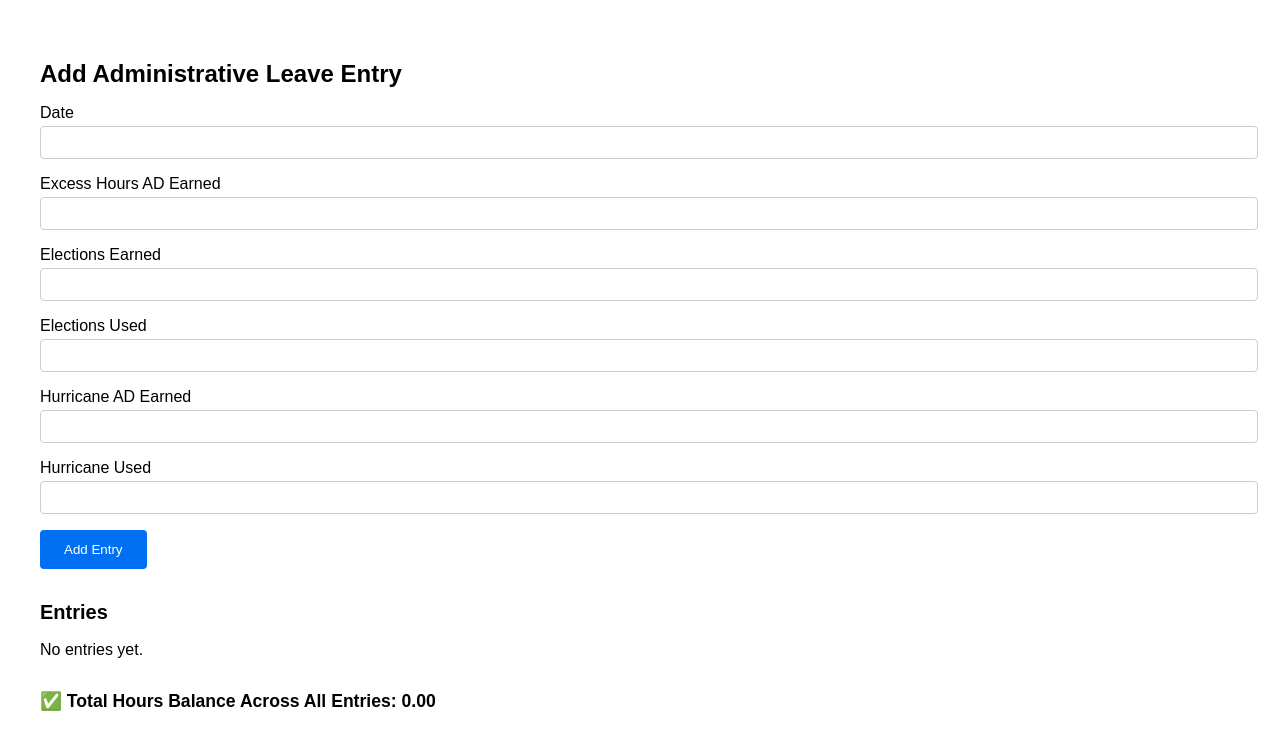
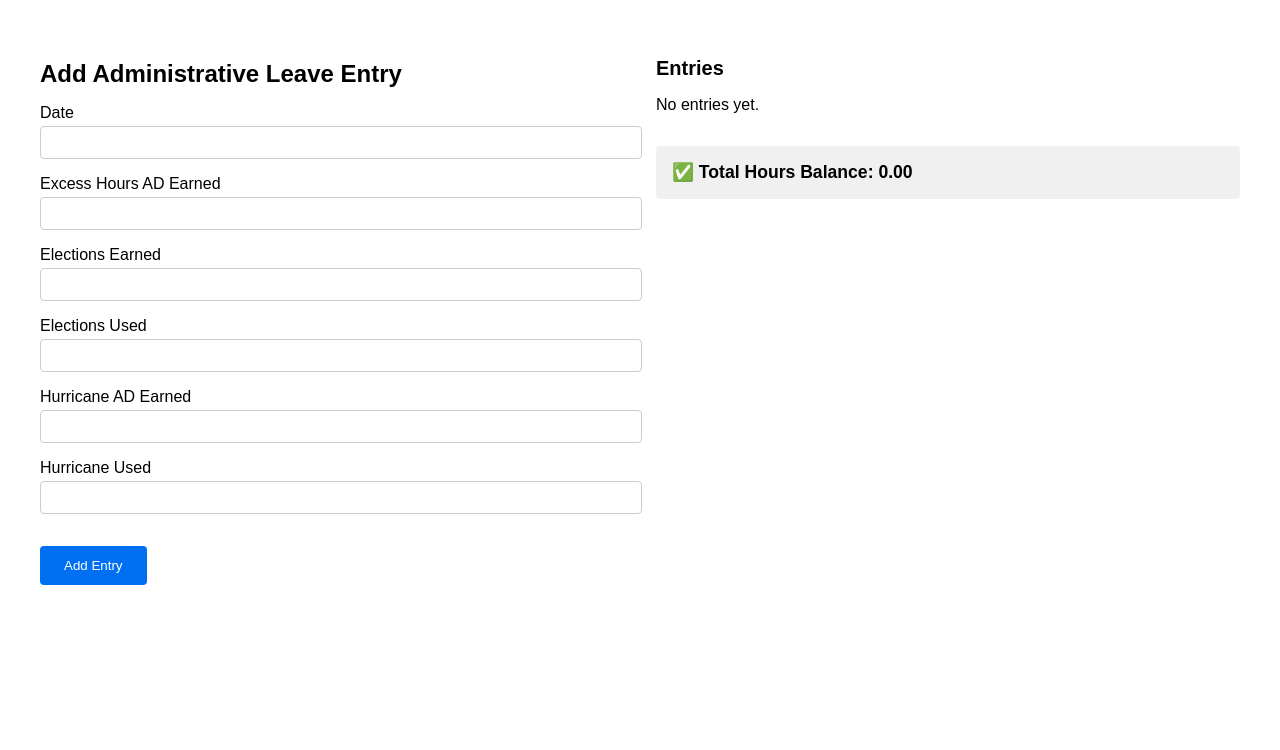
Before and after one commit to darielcd/admin-leave-tracker, a Next.js app: page / in a window 1280 px wide. Shown: the top 750 px of the page. Built offline with nearby package versions, Linux system fonts and the light colour scheme.

Commit message:
Add split view for form and entries

```diff
--- a/app/page.jsx
+++ b/app/page.jsx
@@ -35,7 +35,17 @@ export default function AdminLeaveTracker() {
   const totalBalanceSum = entries.reduce((sum, e) => sum + (e.totalBalance || 0), 0);
 
   return (
-    <div style={{ padding: "2rem", fontFamily: "sans-serif" }}>
+    <div style={{
+      display: "flex",
+      flexDirection: "row",
+      justifyContent: "space-between",
+      gap: "2rem",
+      padding: "2rem",
+      fontFamily: "sans-serif",
+      flexWrap: "wrap"
+    }}>
+      {/* Left column - form */}
+      <div style={{ flex: 1, minWidth: "300px" }}>
         <h2 style={{ fontSize: "1.5rem", fontWeight: "bold", marginBottom: "1rem" }}>
           Add Administrative Leave Entry
         </h2>
@@ -53,7 +63,12 @@ export default function AdminLeaveTracker() {
               type="text"
               value={form[key]}
               onChange={(e) => setForm({ ...form, [key]: e.target.value })}
-            style={{ padding: "0.5rem", width: "100%", border: "1px solid #ccc", borderRadius: "4px" }}
+              style={{
+                padding: "0.5rem",
+                width: "100%",
+                border: "1px solid #ccc",
+                borderRadius: "4px"
+              }}
             />
           </div>
         ))}
@@ -65,19 +80,23 @@ export default function AdminLeaveTracker() {
             color: "#fff",
             border: "none",
             borderRadius: "4px",
-          cursor: "pointer"
+            cursor: "pointer",
+            marginTop: "1rem"
           }}
         >
           Add Entry
         </button>
+      </div>
 
-      <h2 style={{ marginTop: "2rem", fontSize: "1.25rem", fontWeight: "bold" }}>Entries</h2>
+      {/* Right column - entries and total */}
+      <div style={{ flex: 1, minWidth: "300px" }}>
+        <h2 style={{ fontSize: "1.25rem", fontWeight: "bold", marginBottom: "1rem" }}>Entries</h2>
         {entries.length === 0 ? (
           <p>No entries yet.</p>
         ) : (
           <ul>
             {entries.map((entry, index) => (
-            <li key={index} style={{ marginBottom: "1rem", border: "1px solid #ddd", padding: "1rem" }}>
+              <li key={index} style={{ marginBottom: "1rem", border: "1px solid #ddd", padding: "1rem", borderRadius: "4px" }}>
                 <p><strong>Date:</strong> {entry.date}</p>
                 <p><strong>Excess AD Earned:</strong> {entry.excessADEarned}</p>
                 <p><strong>Elections Balance:</strong> {entry.electionsBalance}</p>
@@ -88,8 +107,16 @@ export default function AdminLeaveTracker() {
           </ul>
         )}
 
-      <div style={{ marginTop: "2rem", fontSize: "1.1rem", fontWeight: "bold" }}>
-        ✅ Total Hours Balance Across All Entries: {totalBalanceSum.toFixed(2)}
+        <div style={{
+          marginTop: "2rem",
+          fontSize: "1.1rem",
+          fontWeight: "bold",
+          padding: "1rem",
+          backgroundColor: "#f0f0f0",
+          borderRadius: "4px"
+        }}>
+          ✅ Total Hours Balance: {totalBalanceSum.toFixed(2)}
+        </div>
       </div>
     </div>
   );
```
Lines whose indentation alone changed are shown as unchanged.
